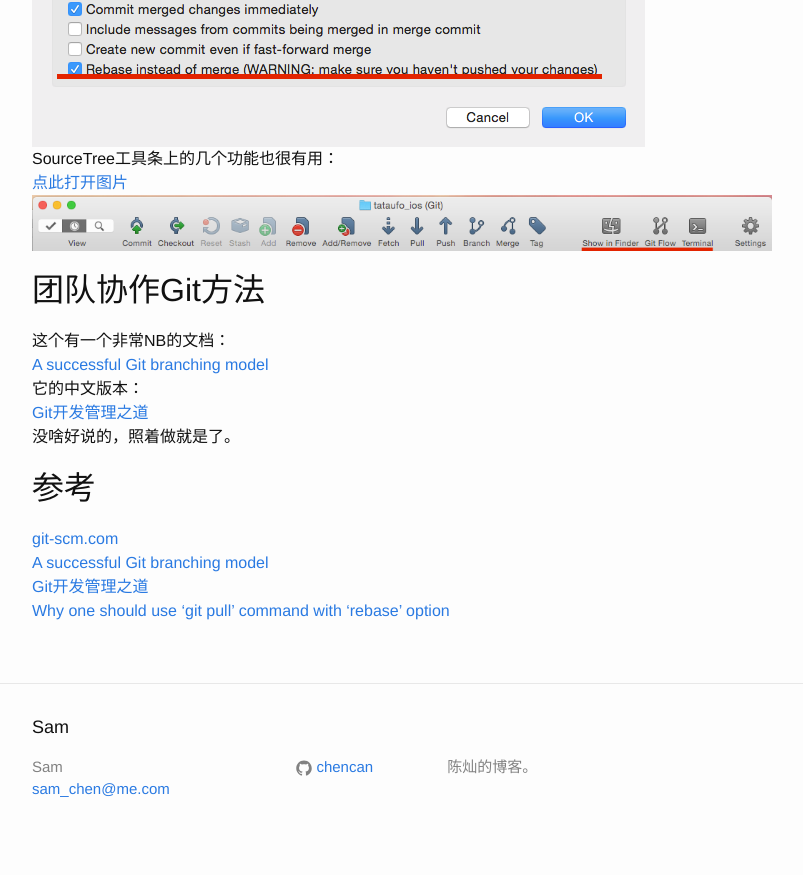
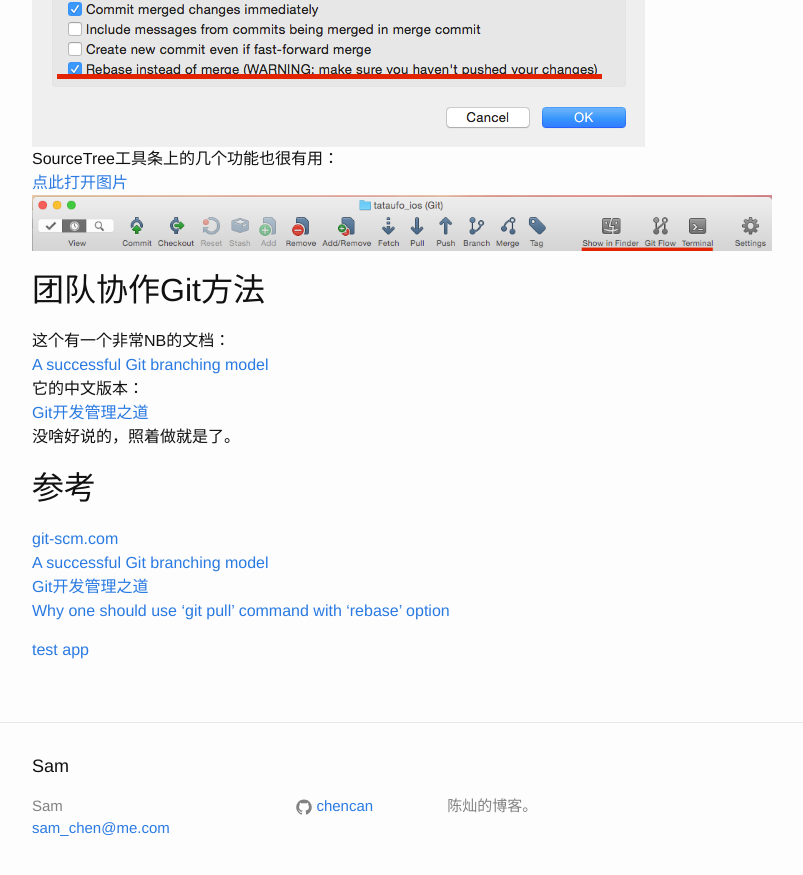
Before and after one commit to chencan/chencan.github.com, a Jekyll site: the page built from _posts/2015-01-19-git.md, in a window 1280 px wide and 900 px high, scrolled down 10068 px. Shown: the top 875 px of the window, without its empty margins (238-1041 px from the left). Built offline with Jekyll 4.4.1, drawn with Linux system fonts in a browser that asks for light colours.

Commit message:
Update 2015-01-19-git.md

```diff
--- a/_posts/2015-01-19-git.md
+++ b/_posts/2015-01-19-git.md
@@ -457,3 +457,5 @@ $ git commit --amend
 [A successful Git branching model](http://nvie.com/posts/a-successful-git-branching-model/)
 [Git开发管理之道](http://www.uml.org.cn/pzgl/201301065.asp)
 [Why one should use ‘git pull’ command with ‘rebase’ option](http://code4reference.com/2013/06/why-one-should-use-git-pull-command-with-rebase-option/)
+
+[test app](http://app-dev.nextev.com/content/100700?source=wechatfriend&user_id=(null)&from=singlemessage&isappinstalled=1)
```
